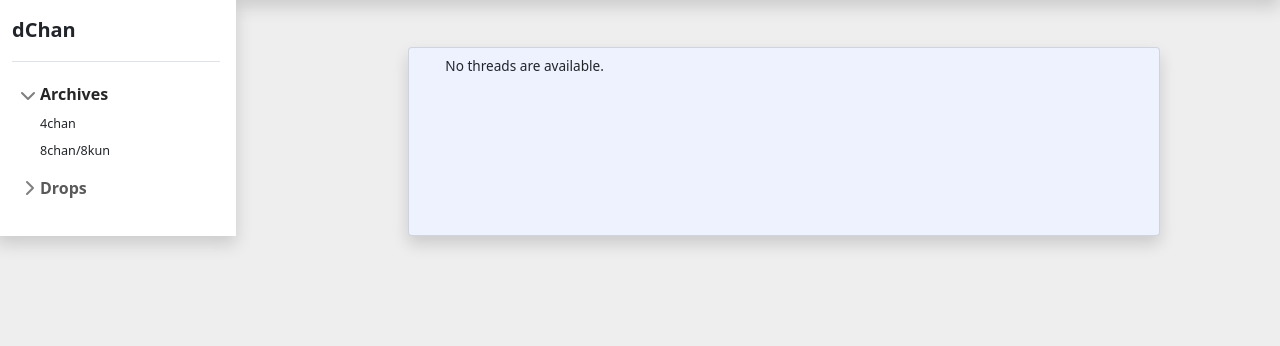
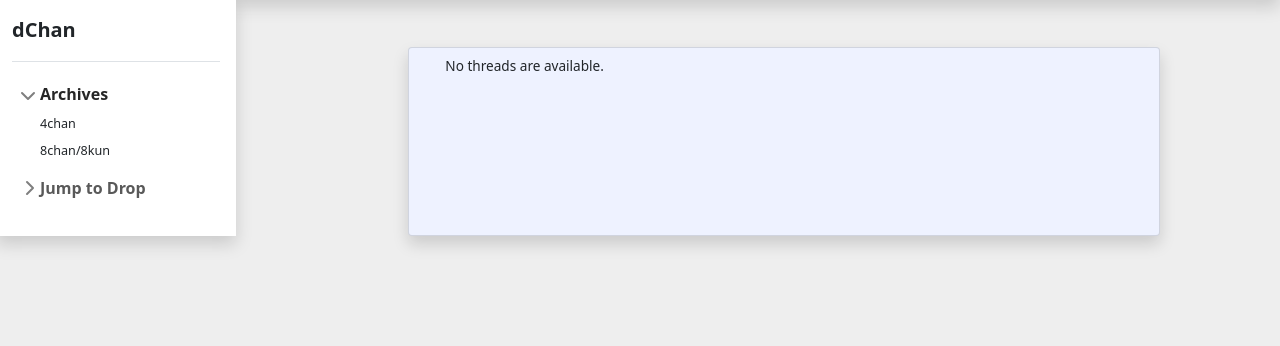
Before and after one commit to KunstDerFuge/dChan, a Django app: page /drop/1 in a window 1280 px wide. Shown: the part 63-409 px from the top of the page. Run offline with Django 3.2, Linux system fonts and the light colour scheme; data that the repository does not hold is empty; parts of the project's set-up code (start-up, migrations or seed data) failed here and were passed over; some libraries are stand-ins or nearby versions.

Commit message:
Rename Drops menu section contextually

```diff
--- a/templates/posts/base.html
+++ b/templates/posts/base.html
@@ -34,7 +34,8 @@
 <div class="container-fluid px-2" style="width: 100%">
     <div class="row">
         {#        <div class="col"></div>#}
-        <div class="shadow me-5 col d-none d-sm-none d-md-none d-lg-block p-3 bg-white" style="max-width: 240px; z-index: 1">
+        <div class="shadow me-5 col d-none d-sm-none d-md-none d-lg-block p-3 bg-white"
+             style="max-width: 240px; z-index: 1">
             <a href="/" class="d-flex align-items-center pb-3 mb-3 link-dark text-decoration-none border-bottom">
                 <span class="fs-5 fw-semibold">dChan</span>
             </a>
@@ -85,17 +86,27 @@
                     </li>
                 {% endif %}
                 <li class="mb-1">
-                    <button class="btn btn-toggle align-items-center rounded collapsed" data-bs-toggle="collapse"
-                            data-bs-target="#drops" aria-expanded="false">
-                        Drops
+                    <button class="btn btn-toggle align-items-center rounded collapsed"
+                            data-bs-toggle="collapse"
+                            data-bs-target="#drops" aria-expanded="{% if thread %}true{% else %}false{% endif %}">
+                        {% if thread %}
+                            Thread Drops
+                        {% else %}
+                            Jump to Drop
+                        {% endif %}
                     </button>
                     {% if thread %}
-                        <div class="collapse" id="drops">
+                        <div class="collapse {% if thread %}show{% endif %}" id="drops">
                             <ul class="btn-toggle-nav list-unstyled fw-normal pb-1 small">
+                                {% if drop_links %}
                                     {% for drop in drop_links %}
                                         <li><a href="{{ drop.1 }}"
                                                class="link-dark rounded">{{ drop.0 }}</a></li>
                                     {% endfor %}
+                                {% else %}
+                                    <li class="text-center pt-1">No drops in this thread.
+                                    </li>
+                                {% endif %}
                             </ul>
                         </div>
                     {% else %}
```
Lines whose indentation alone changed are shown as unchanged.
